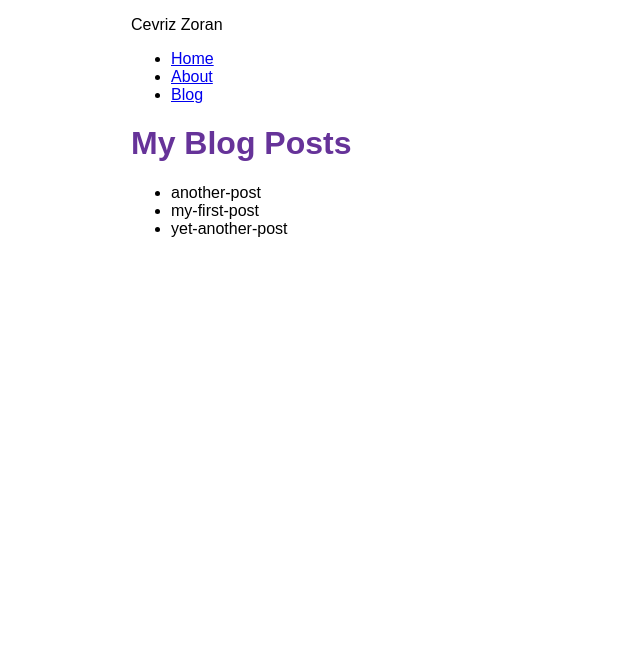
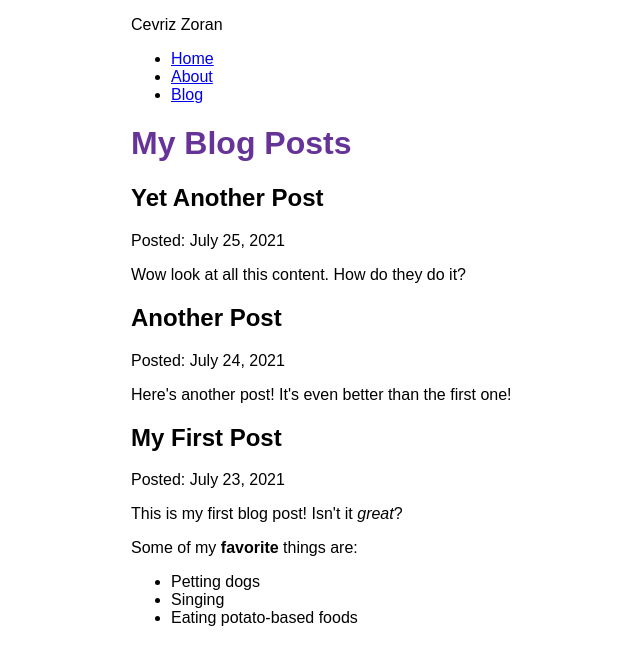
Before and after one commit to zorancevriz/my-tutorial, a Gatsby site: page /blog in a window 1280 px wide. Shown: the whole page, without its empty margins (259-899 px from the left). Built offline with nearby package versions, Linux system fonts and the light colour scheme; Gatsby itself is replaced by a stand-in of ours.

Commit message:
Finished Gatsby Tutorial Part 5

```diff
--- a/blog/another-post.mdx
+++ b/blog/another-post.mdx
@@ -0,0 +1,12 @@
+---
+title: "My First Post"
+date: "2021-07-23"
+---
+
+This is my first blog post! Isn't it _great_?
+
+Some of my **favorite** things are:
+
+- Petting dogs
+- Singing
+- Eating potato-based foods
--- a/blog/my-first-post.mdx
+++ b/blog/my-first-post.mdx
@@ -0,0 +1,6 @@
+---
+title: "Another Post"
+date: "2021-07-24"
+---
+
+Here's another post! It's even better than the first one!
--- a/blog/yet-another-post.mdx
+++ b/blog/yet-another-post.mdx
@@ -0,0 +1,6 @@
+---
+title: "Yet Another Post"
+date: "2021-07-25"
+---
+
+Wow look at all this content. How do they do it?
--- a/gatsby-config.js
+++ b/gatsby-config.js
@@ -17,6 +17,7 @@
         path: `${__dirname}/blog`,
       }
     },
+    "gatsby-plugin-mdx",
     `gatsby-transformer-sharp`,
     `gatsby-plugin-sharp`,
     {
--- a/package.json
+++ b/package.json
@@ -5,10 +5,13 @@
   "version": "0.1.0",
   "author": "Kyle Mathews <mathews.kyle@gmail.com>",
   "dependencies": {
+    "@mdx-js/mdx": "^1.6.22",
+    "@mdx-js/react": "^1.6.22",
     "gatsby": "^3.10.1",
     "gatsby-plugin-gatsby-cloud": "^2.10.0",
     "gatsby-plugin-image": "^1.10.1",
     "gatsby-plugin-manifest": "^3.10.0",
+    "gatsby-plugin-mdx": "^2.10.1",
     "gatsby-plugin-offline": "^4.10.0",
     "gatsby-plugin-react-helmet": "^4.10.0",
     "gatsby-plugin-sharp": "^3.10.2",
--- a/src/pages/blog.js
+++ b/src/pages/blog.js
@@ -1,31 +1,38 @@
 import * as React from 'react'
 import { graphql } from 'gatsby'
 import Layout from '../components/layout'
+import { MDXRenderer } from 'gatsby-plugin-mdx'
 
 const BlogPage = ({ data }) => {
   return (
     <Layout pageTitle="My Blog Posts">
-      <ul>
       {
-        data.allFile.nodes.map(node => (
-          <li key={node.name}>
-            {node.name}
-          </li>
+        data.allMdx.nodes.map((node) => (
+          <article key={node.id}>
+            <h2>{node.frontmatter.title}</h2>
+            <p>Posted: {node.frontmatter.date}</p>
+            <MDXRenderer>
+              {node.body}
+            </MDXRenderer>
+          </article>
         ))
       }
-      </ul>
     </Layout>
   )
 }
 
 export const query = graphql`
   query {
-    allFile {
+    allMdx(sort: {fields: frontmatter___date, order: DESC}) {
       nodes {
-        name
+        frontmatter {
+          date(formatString: "MMMM D, YYYY")
+          title
+        }
+        id
+        body
       }
     }
   }
 `
-
 export default BlogPage
```
Also changed, not shown: 1 other file.
